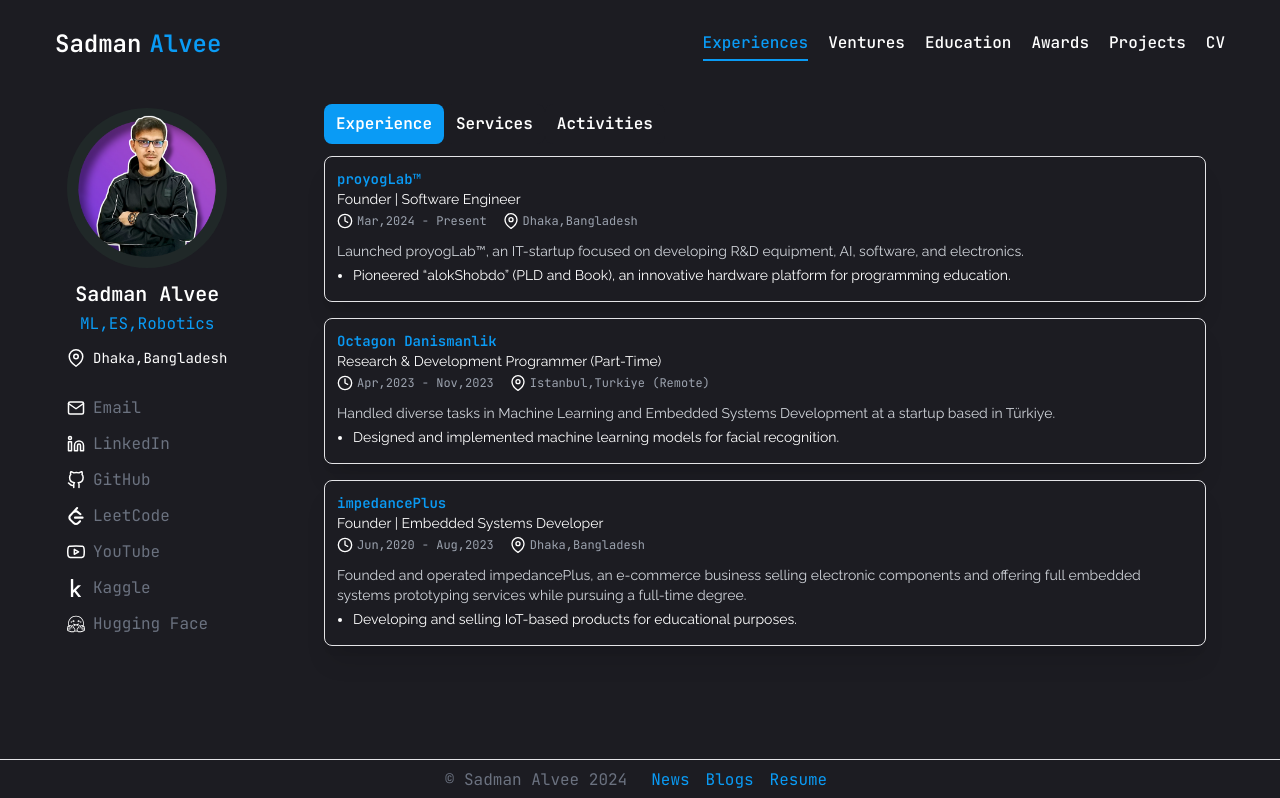
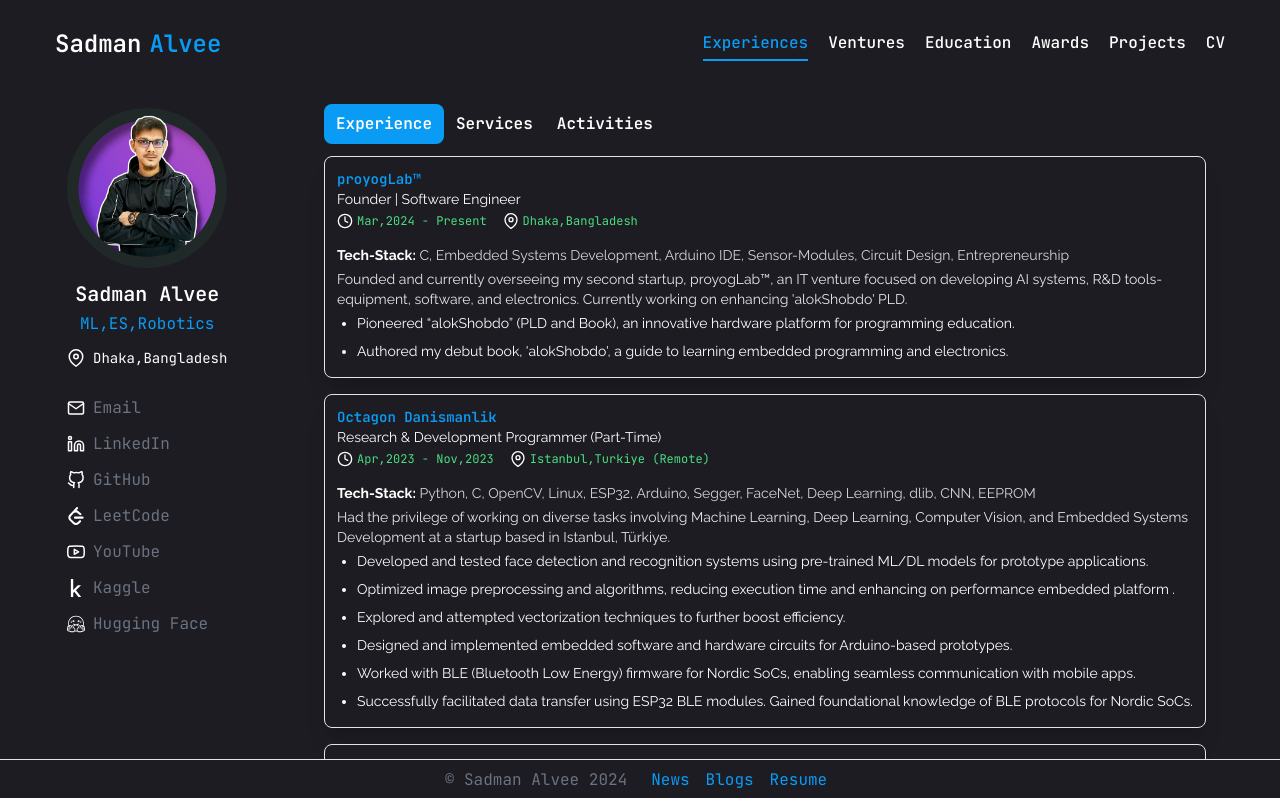
Before and after one commit to pointer2Alvee/website-portfolio-alvee, a Next.js app: page /experiences in a window 1280 px wide. Shown: the top 798 px of the page. Built offline with nearby package versions, Linux system fonts and the light colour scheme.

Commit message:
#11, education ,awards, experience updated

```diff
--- a/app/awards_activities/page.jsx
+++ b/app/awards_activities/page.jsx
@@ -69,7 +69,7 @@ const Awards_Activities = () => {
               </div>
 
               {/* Duration */}
-              <div className="flex items-center gap-1 text-xs text-gray-400">
+              <div className="flex items-center gap-1 text-xs text-green-400">
                 <FiClock size={16} />
                 {item.duration}
 
--- a/app/education/page.jsx
+++ b/app/education/page.jsx
@@ -105,7 +105,7 @@ const Education = () => {
               </div>
 
               {/* Duration */}
-              <div className="flex items-center gap-1 text-xs text-gray-400 mb-2 ">
+              <div className="flex items-center gap-1 text-xs text-green-400 mb-2 ">
                 <FiClock size={16} />
                 {item.duration}
 
--- a/app/experiences/page.jsx
+++ b/app/experiences/page.jsx
@@ -10,10 +10,12 @@ const experiences = [
     position: "Founder | Software Engineer",
     duration: "Mar,2024 - Present",
     location: "Dhaka,Bangladesh",
-    intro: "Launched proyogLab™, an IT-startup focused on developing R&D equipment, AI, software, and electronics.",
+    techStack: " C, Embedded Systems Development, Arduino IDE, Sensor-Modules, Circuit Design, Entrepreneurship",
+    intro: "Founded and currently overseeing my second startup, proyogLab™, an IT venture focused on developing AI systems, R&D tools-equipment, software, and electronics. Currently working on enhancing 'alokShobdo' PLD.",
     logo: "/images/profilePic.png",
     details: [
       "Pioneered “alokShobdo” (PLD and Book), an innovative hardware platform for programming education.",
+      "Authored my debut book, 'alokShobdo', a guide to learning embedded programming and electronics.",
     ],
   },
   {
@@ -23,10 +25,16 @@ const experiences = [
     position: "Research & Development Programmer (Part-Time)",
     duration: "Apr,2023 - Nov,2023",
     location: "Istanbul,Turkiye (Remote)",
-    intro: "Handled diverse tasks in Machine Learning and Embedded Systems Development at a startup based in Türkiye.",
+    techStack: "Python, C, OpenCV, Linux, ESP32, Arduino, Segger, FaceNet, Deep Learning, dlib, CNN, EEPROM",
+    intro: "Had the privilege of working on diverse tasks involving Machine Learning, Deep Learning, Computer Vision, and Embedded Systems Development at a startup based in Istanbul, Türkiye.",
     logo: "/proyogLab.png",
     details: [
-      "Designed and implemented machine learning models for facial recognition.",
+      "Developed and tested face detection and recognition systems using pre-trained ML/DL models for prototype applications.",
+      "Optimized image preprocessing and algorithms, reducing execution time and enhancing on performance embedded platform .",
+      "Explored and attempted vectorization techniques to further boost efficiency.",
+      "Designed and implemented embedded software and hardware circuits for Arduino-based prototypes.",
+      "Worked with BLE (Bluetooth Low Energy) firmware for Nordic SoCs, enabling seamless communication with mobile apps.",
+      "Successfully facilitated data transfer using ESP32 BLE modules. Gained foundational knowledge of BLE protocols for Nordic SoCs.",
     ],
   },
   {
@@ -36,10 +44,12 @@ const experiences = [
     position: "Founder | Embedded Systems Developer",
     duration: "Jun,2020 - Aug,2023",
     location: "Dhaka,Bangladesh",
+    techStack: "C, Embedded Systems, Arduino, IoT, ESP32, Sensor-Modules, Fritzing, Tinkercad, Entrepreneurship",
     logo: "/proyogLab.png",
-    intro: "Founded and operated impedancePlus, an e-commerce business selling electronic components and offering full embedded systems prototyping services while pursuing a full-time degree.",
+    intro: "Founded and operated my first startup, impedancePlus, an e-commerce business providing electronic components and comprehensive services in embedded-systems/IoT/robotics and software prototyping, all while completing my full-time degree.",
     details: [
-      "Developing and selling IoT-based products for educational purposes.",
+      "Sold a wide range of electronic and robotics components, including Arduino boards, ESP modules, sensors, shields, motors, ICs.",
+      "Developed software solutions and complete embedded system prototypes, including application-level softwares and circuit design, driving a significant increase in revenue.",
     ],
   },
 ];
@@ -102,22 +112,33 @@ const Experiences = () => {
                 </div>
 
                 {/* Duration & Location */}
-                <div className="flex items-center gap-1 text-xs text-gray-400 mb-3 ">
+                <div className="flex items-center gap-1 text-xs text-green-400 mb-3 ">
                   <FiClock size={16} />
                   {item.duration}
                   <FiMapPin size={16} className="ms-3" />
                   {item.location}
                 </div>
 
+                {/* techStack */}
+                <p className="font-secondary text-sm text-gray-300">
+                  <span className="font-secondary font-bold ">Tech-Stack:</span> {item.techStack}
+                  </p>
+
                 {/* Intro */}
-                <p className="font-secondary text-sm text-gray-300">{item.intro}</p>
+                <p className="font-secondary text-sm text-gray-200">{item.intro}</p>
 
                 {/* Details */}
-                <ul className="list-disc pl-4 text-sm text-gray-300">
+                <ul className="list-disc pl-5 text-sm text-gray-300">
                   {item.details.map((detail, index) => (
-                    <li className="font-secondary" key={index}>{detail}</li>
+                    <li
+                      className="font-secondary"
+                      key={index}
+                    >
+                      {detail}
+                    </li>
                   ))}
                 </ul>
+
               </div>
               ))}
             </>
```
